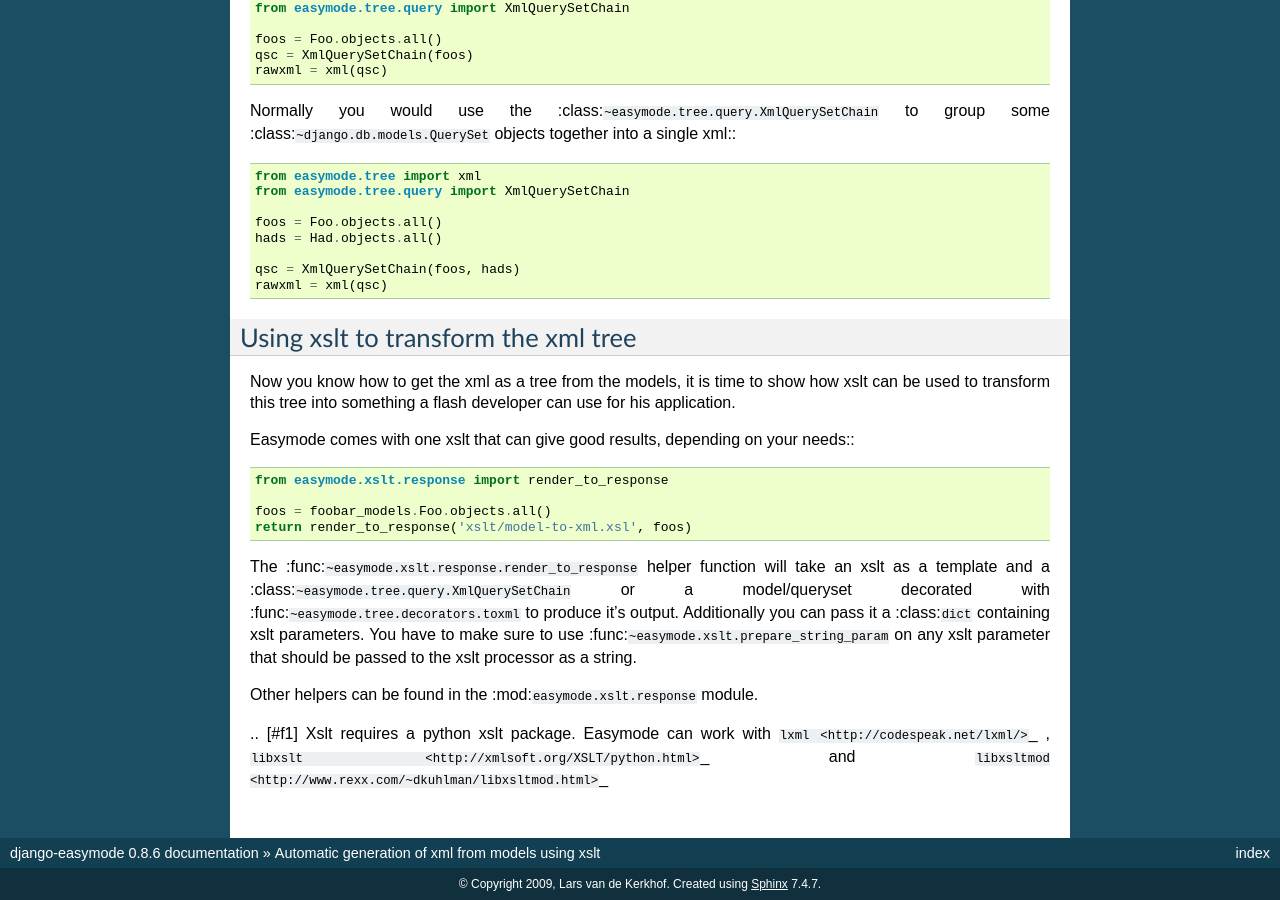
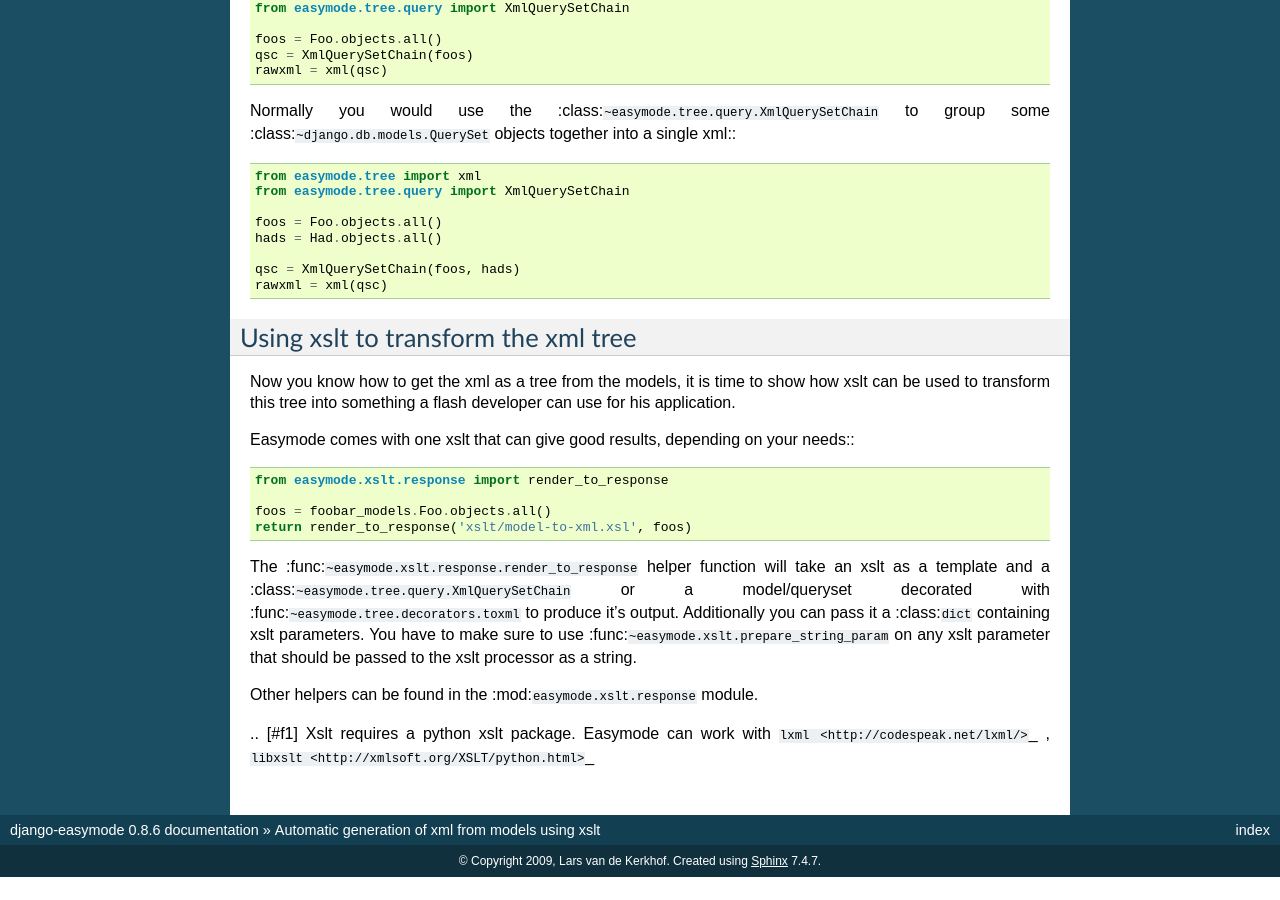
Before and after one commit to specialunderwear/django-easymode, a Sphinx documentation site: the page built from docs/xslt/index.md, in a window 1280 px wide and 900 px high, scrolled down 1404 px. Built offline with Sphinx 7.4.7, drawn with Linux system fonts in a browser that asks for light colours; after the commit the page ends 2281 px from its top, so only the background shows below that.

Commit message:
updated docs libxsltmod is nolonger a valid xslt engine.

```diff
--- a/docs/xslt/index.md
+++ b/docs/xslt/index.md
@@ -117,5 +117,4 @@ Other helpers can be found in the :mod:`easymode.xslt.response` module.
 
 .. [#f1] Xslt requires a python xslt package. Easymode can work with
          `lxml <http://codespeak.net/lxml/>`_ ,
-         `libxslt <http://xmlsoft.org/XSLT/python.html>`_ and
-         `libxsltmod <http://www.rexx.com/~dkuhlman/libxsltmod.html>`_
+         `libxslt <http://xmlsoft.org/XSLT/python.html>`_
```
Also changed, not shown: 1 other file.
